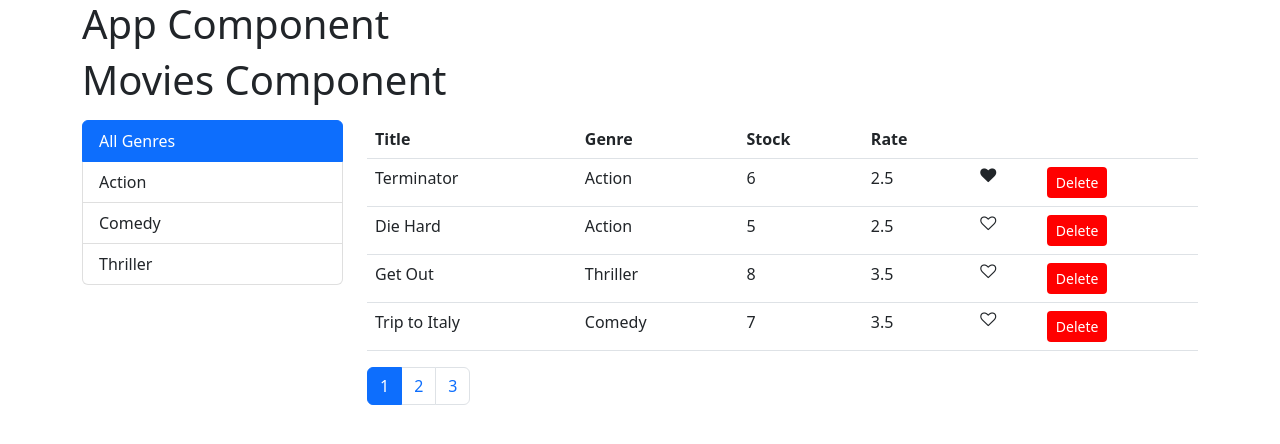
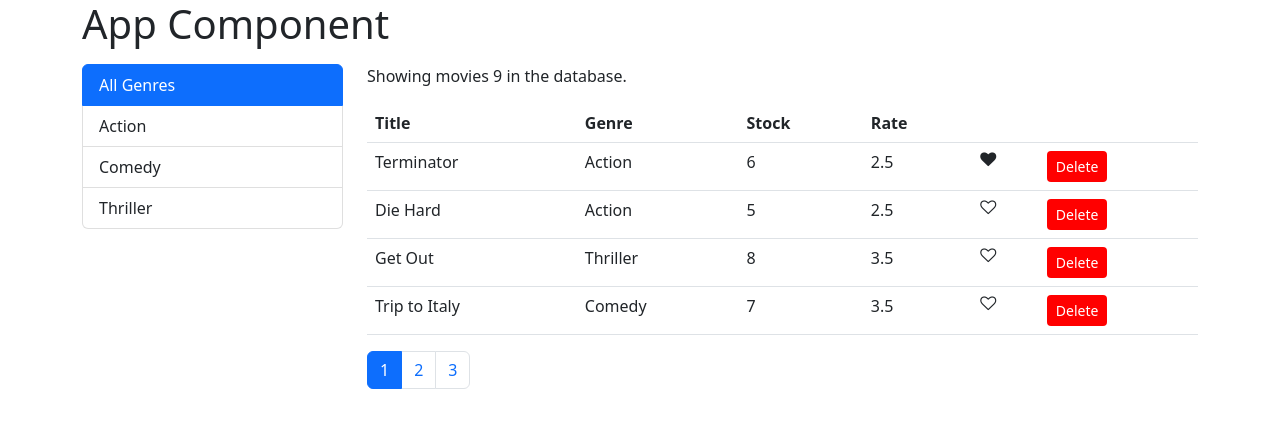
Before and after one commit to dnsamw/react-video-renting-app, a React (Create React App) app: page /movies in a window 1280 px wide. Shown: the top 444 px of the page. Built offline with nearby package versions, Linux system fonts and the light colour scheme.

Commit message:
5 files modified - refactor and clesan code

```diff
--- a/src/components/Movies.jsx
+++ b/src/components/Movies.jsx
@@ -5,7 +5,6 @@ class Movies extends Component {
   render() {
     return (
       <>
-        <h1>Movies Component </h1>
         <MoviesTable />
       </>
     );
--- a/src/components/MoviesTable.jsx
+++ b/src/components/MoviesTable.jsx
@@ -52,6 +52,9 @@ class MoviesTable extends Component {
 
     return (
       <>
+        {movies.length === 0 ? (
+          <p>There are no movies show in the database</p>
+        ) : (
           <div className="row mt-3">
             <div className="col-3">
               <ListGroup
@@ -61,6 +64,7 @@ class MoviesTable extends Component {
               />
             </div>
             <div className="col">
+              {<p>Showing movies {movies.length} in the database.</p>}
               <Table
                 data={pagination}
                 onLike={this.handleLike}
@@ -74,6 +78,7 @@ class MoviesTable extends Component {
               />
             </div>
           </div>
+        )}
       </>
     );
   }
--- a/src/components/common/Table.jsx
+++ b/src/components/common/Table.jsx
@@ -1,53 +1,25 @@
 import React from 'react';
+
+import TableHeader from './TableHeader';
+import TableBody from './TableBody';
 
 //data - Array
 //onLike - Function
 //onDelete - Function
 
 function Table({ data, onLike, onDelete }) {
+  const headerElements = [
+    { name: 'title', label: 'Title' },
+    { name: 'genre', label: 'Genre' },
+    { name: 'stock', label: 'Stock' },
+    { name: 'rate', label: 'Rate' },
+    { name: 'like', label: '' },
+    { name: 'delete', label: '' },
+  ];
   return (
     <table className="table">
-      <thead>
-        <tr>
-          <th scope="col">Title</th>
-          <th scope="col">Genre</th>
-          <th scope="col">Stock</th>
-          <th scope="col">Rate</th>
-          <th></th>
-          <th></th>
-        </tr>
-      </thead>
-      <tbody>
-        {data.map((movie) => (
-          <tr key={movie._id}>
-            <td>{movie.title}</td>
-            <td>{movie.genre.name}</td>
-            <td>{movie.numberInStock}</td>
-            <td>{movie.dailyRentalRate}</td>
-            <td>
-              <i
-                className={
-                  movie.liked
-                    ? 'fa fa-heart clickable'
-                    : 'fa fa-heart-o clickable'
-                }
-                aria-hidden="true"
-                onClick={() => onLike(movie)}
-              ></i>
-            </td>
-            <td>
-              <button
-                onClick={() => onDelete(movie)}
-                style={{ backgroundColor: 'red', color: 'white' }}
-                type="button"
-                className="btn btn-sm"
-              >
-                Delete
-              </button>
-            </td>
-          </tr>
-        ))}
-      </tbody>
+      <TableHeader headerElements={headerElements} />
+      <TableBody data={data} onLike={onLike} onDelete={onDelete} />
     </table>
   );
 }
--- a/src/components/common/TableBody.jsx
+++ b/src/components/common/TableBody.jsx
@@ -1,7 +1,41 @@
 import React from 'react';
 
-function TableBody() {
-  return null;
+//data - Array
+//onLike - Function
+//onDelete - Function
+
+function TableBody({ data, onLike, onDelete }) {
+  return (
+    <tbody>
+      {data.map((item) => (
+        <tr key={item._id}>
+          <td>{item.title}</td>
+          <td>{item.genre.name}</td>
+          <td>{item.numberInStock}</td>
+          <td>{item.dailyRentalRate}</td>
+          <td>
+            <i
+              className={
+                item.liked ? 'fa fa-heart clickable' : 'fa fa-heart-o clickable'
+              }
+              aria-hidden="true"
+              onClick={() => onLike(item)}
+            ></i>
+          </td>
+          <td>
+            <button
+              onClick={() => onDelete(item)}
+              style={{ backgroundColor: 'red', color: 'white' }}
+              type="button"
+              className="btn btn-sm"
+            >
+              Delete
+            </button>
+          </td>
+        </tr>
+      ))}
+    </tbody>
+  );
 }
 
 export default TableBody;
--- a/src/components/common/TableHeader.jsx
+++ b/src/components/common/TableHeader.jsx
@@ -1,7 +1,16 @@
 import React from 'react';
 
-function TableHeader() {
-  return null;
+//headerElements - Array
+function TableHeader({ headerElements }) {
+  return (
+    <thead>
+      <tr>
+        {headerElements.map((element) => (
+          <th scope="col">{element.label}</th>
+        ))}
+      </tr>
+    </thead>
+  );
 }
 
 export default TableHeader;
```
Lines whose indentation alone changed are shown as unchanged.
